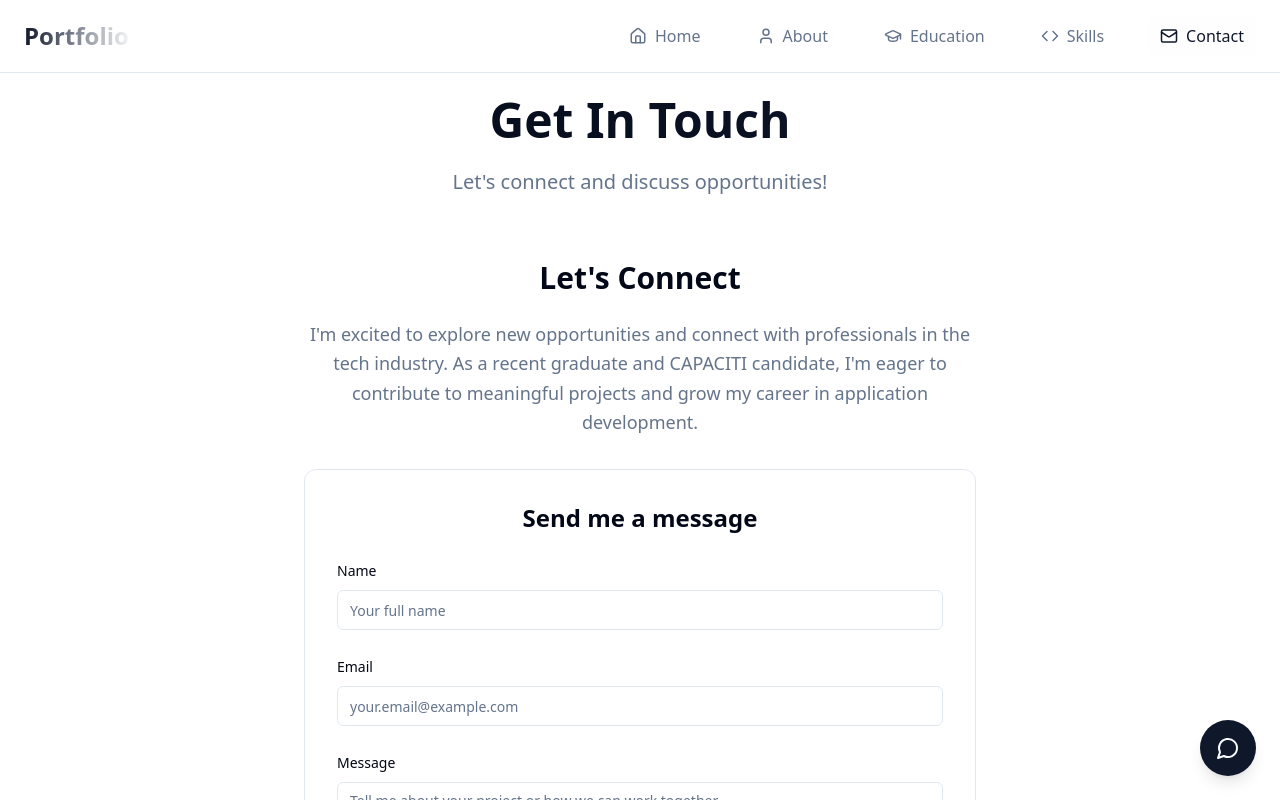
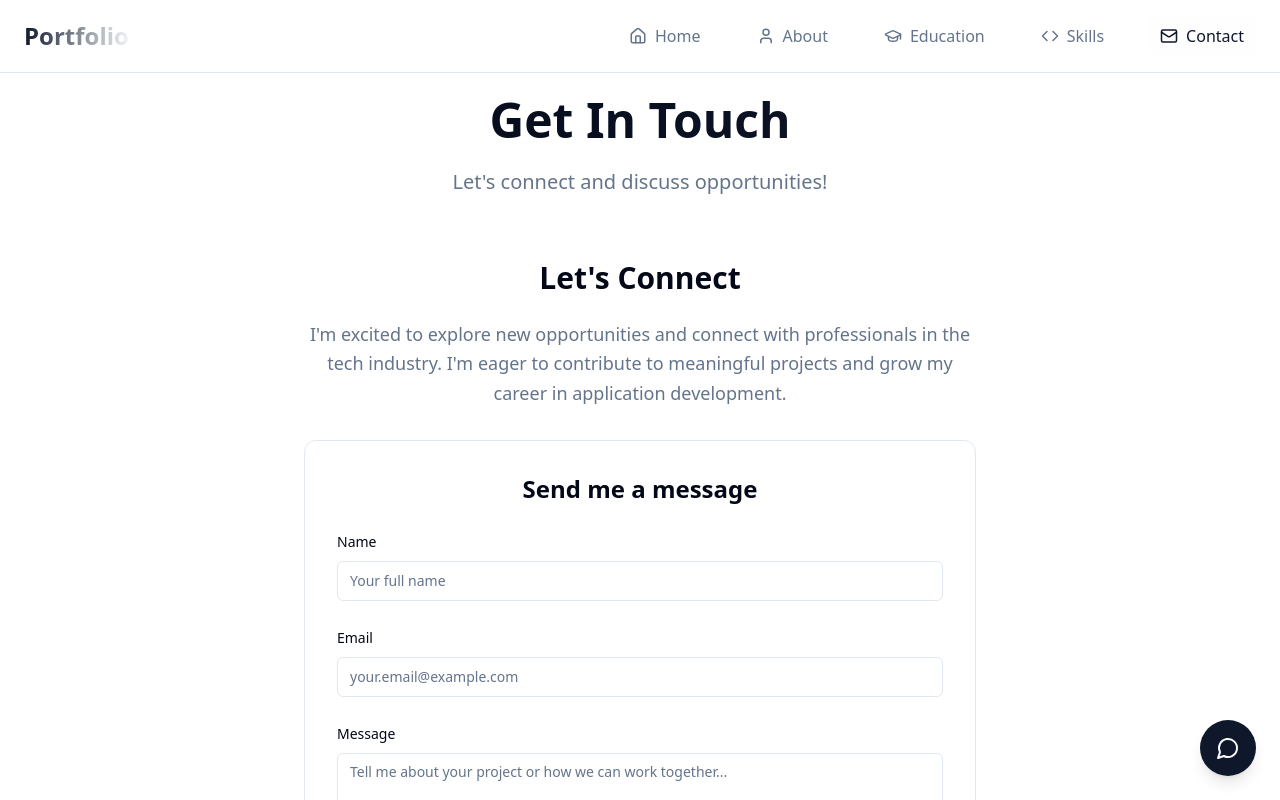
Before and after one commit to LindokuhleMolose/creative-self-reveal, a React (Vite) app: page /contact in a window 1280 px wide. Shown: the top 800 px of the page. Built offline with nearby package versions, Linux system fonts and the light colour scheme.

Commit message:
Tweak contact text
Co-authored-by: LindokuhleMolose <213038576+LindokuhleMolose@users.noreply.github.com>

```diff
--- a/src/pages/Contact.tsx
+++ b/src/pages/Contact.tsx
@@ -90,7 +90,7 @@ const Contact = () => {
                   <h2 className="text-3xl font-bold text-foreground mb-6 text-center">Let's Connect</h2>
                   <p className="text-muted-foreground text-lg leading-relaxed mb-8 text-center">
                     I'm excited to explore new opportunities and connect with professionals in the tech industry.
-                    As a recent graduate and CAPACITI candidate, I'm eager to contribute to meaningful projects
+                    I'm eager to contribute to meaningful projects
                     and grow my career in application development.
                   </p>
                 </div>
```
